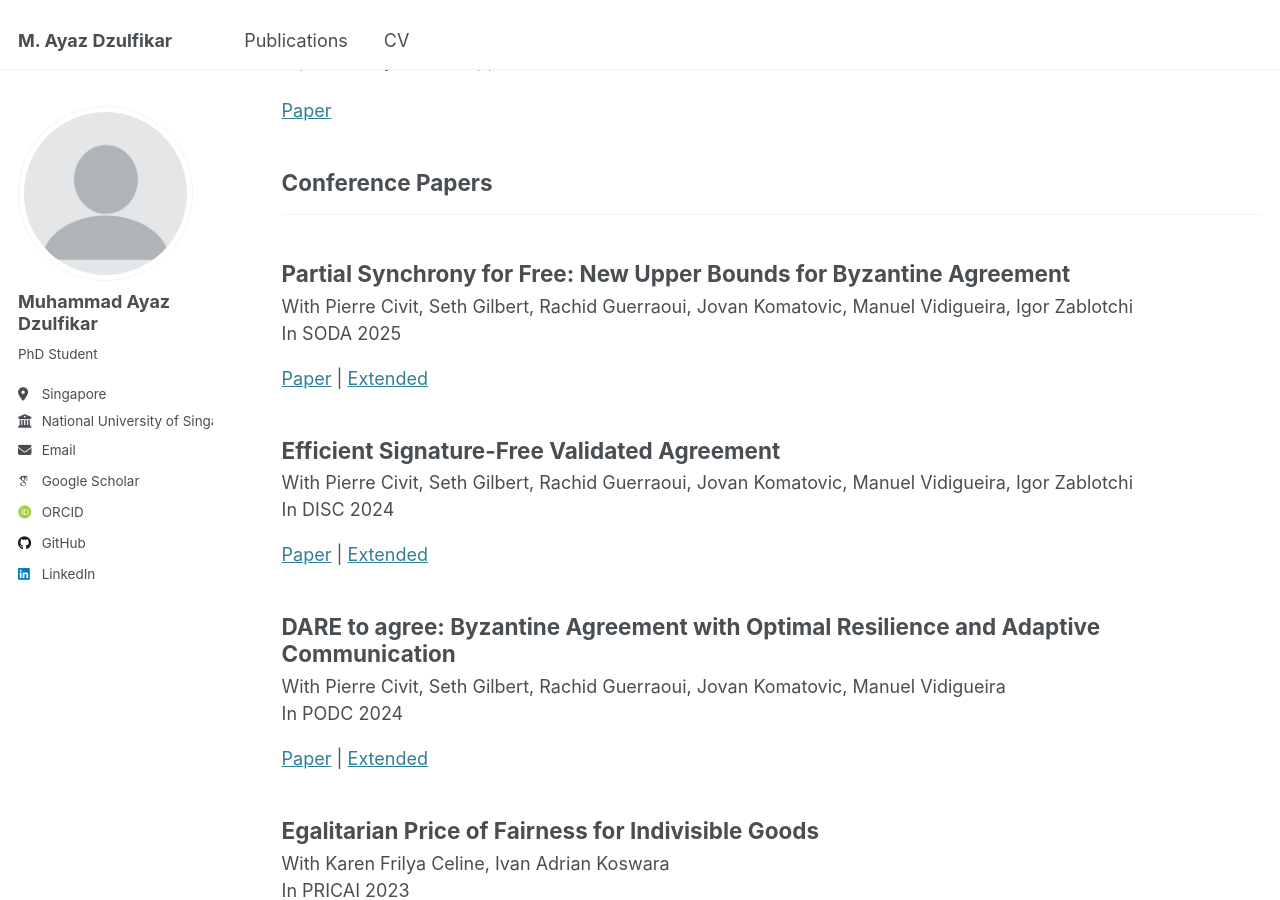
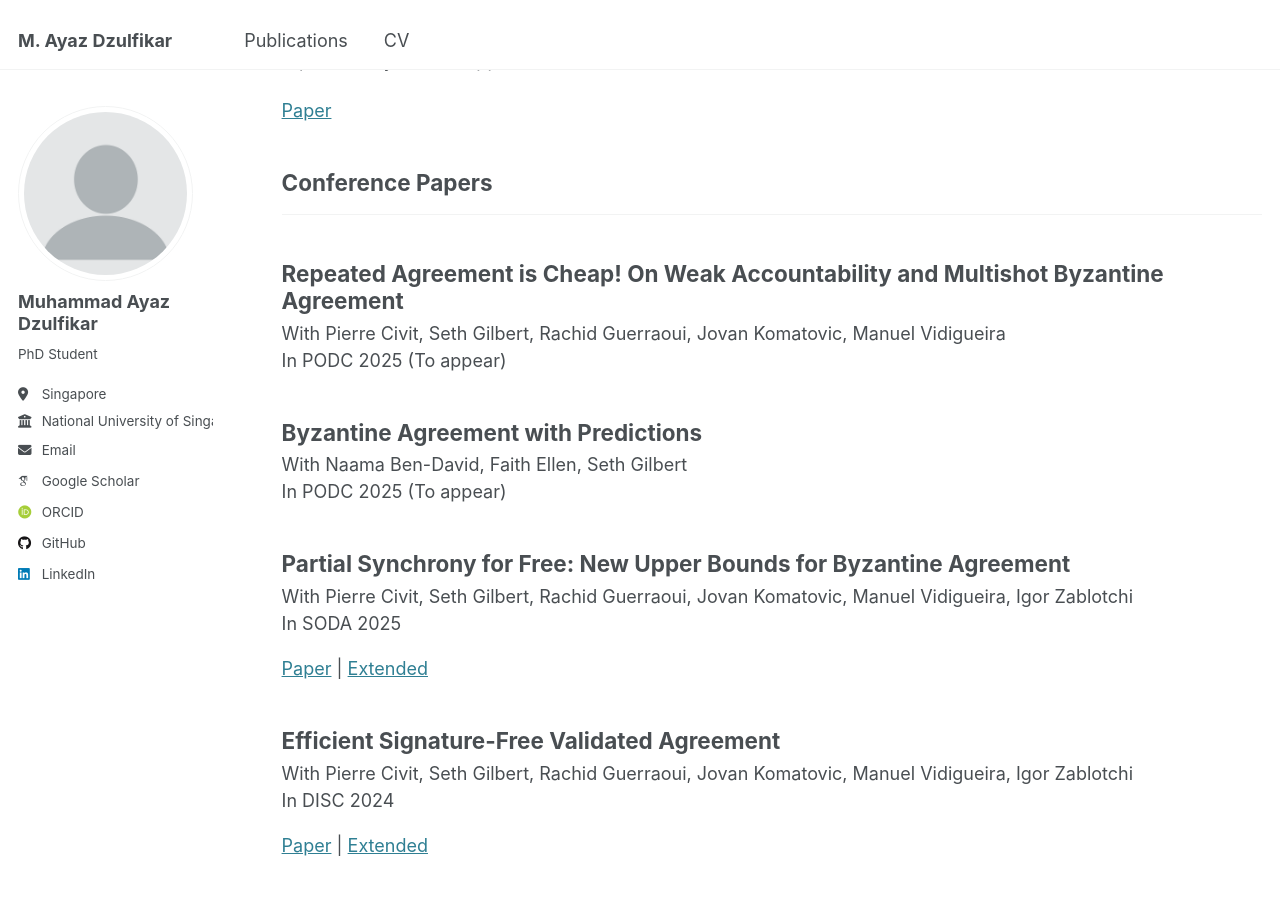
Before and after one commit to azure97/azure97.github.io, a Jekyll site: the page built from _pages/publications.html, in a window 1280 px wide and 900 px high, scrolled down 396 px. Built offline with Jekyll 4.4.1, drawn with Linux system fonts in a browser that asks for light colours; some web fonts are replaced.

Commit message:
add papers to appear in PODC 2025

```diff
--- a/_includes/archive-single.html
+++ b/_includes/archive-single.html
@@ -48,7 +48,11 @@
           {% if post.volume %}
             In {{ post.venue }} Vol. {{ post.volume }}<br/>
           {% else %}
-            In {{ post.venue }} {{ post.date | default: "1900-01-01" | date: "%Y" }}<br/>
+            In {{ post.venue }} {{ post.date | default: "1900-01-01" | date: "%Y" }}
+            {% if post.pending %}
+              (To appear)
+            {% endif %}
+            <br/>
           {% endif %}
         {% elsif post.date %}
          <p class="page__date"><strong><i class="fa fa-fw fa-calendar" aria-hidden="true"></i> {{ site.data.ui-text[site.locale].date_label | default: "Published:" }}</strong> <time datetime="{{ post.date | default: "1900-01-01" | date_to_xmlschema }}">{{ post.date | default: "1900-01-01" | date: "%B %d, %Y" }}</time></p>
--- /dev/null
+++ b/_publications/2025-predictions.md
@@ -0,0 +1,12 @@
+---
+title: "Byzantine Agreement with Predictions"
+collection: publications
+category: conferences
+date: 2025-06-14
+venue: 'PODC'
+# paperurl: 'TODO'
+extendedurl: 'https://arxiv.org/abs/2505.01793'
+coauthors: 'Naama Ben-David, Faith Ellen, Seth Gilbert'
+pending: true
+# citation: 'Your Name, You. (2024). &quot;Paper Title Number 3.&quot; <i>GitHub Journal of Bugs</i>. 1(3).'
+---
--- /dev/null
+++ b/_publications/2025-repeated.md
@@ -0,0 +1,12 @@
+---
+title: "Repeated Agreement is Cheap! On Weak Accountability and Multishot Byzantine Agreement"
+collection: publications
+category: conferences
+date: 2025-06-14
+venue: 'PODC'
+# paperurl: 'TODO'
+extendedurl: 'https://eprint.iacr.org/2025/826'
+coauthors: 'Pierre Civit, Seth Gilbert, Rachid Guerraoui, Jovan Komatovic, Manuel Vidigueira'
+pending: true
+# citation: 'Your Name, You. (2024). &quot;Paper Title Number 3.&quot; <i>GitHub Journal of Bugs</i>. 1(3).'
+---
```
Also changed, not shown: other parts of _includes/archive-single.html (+0 -16 lines).
